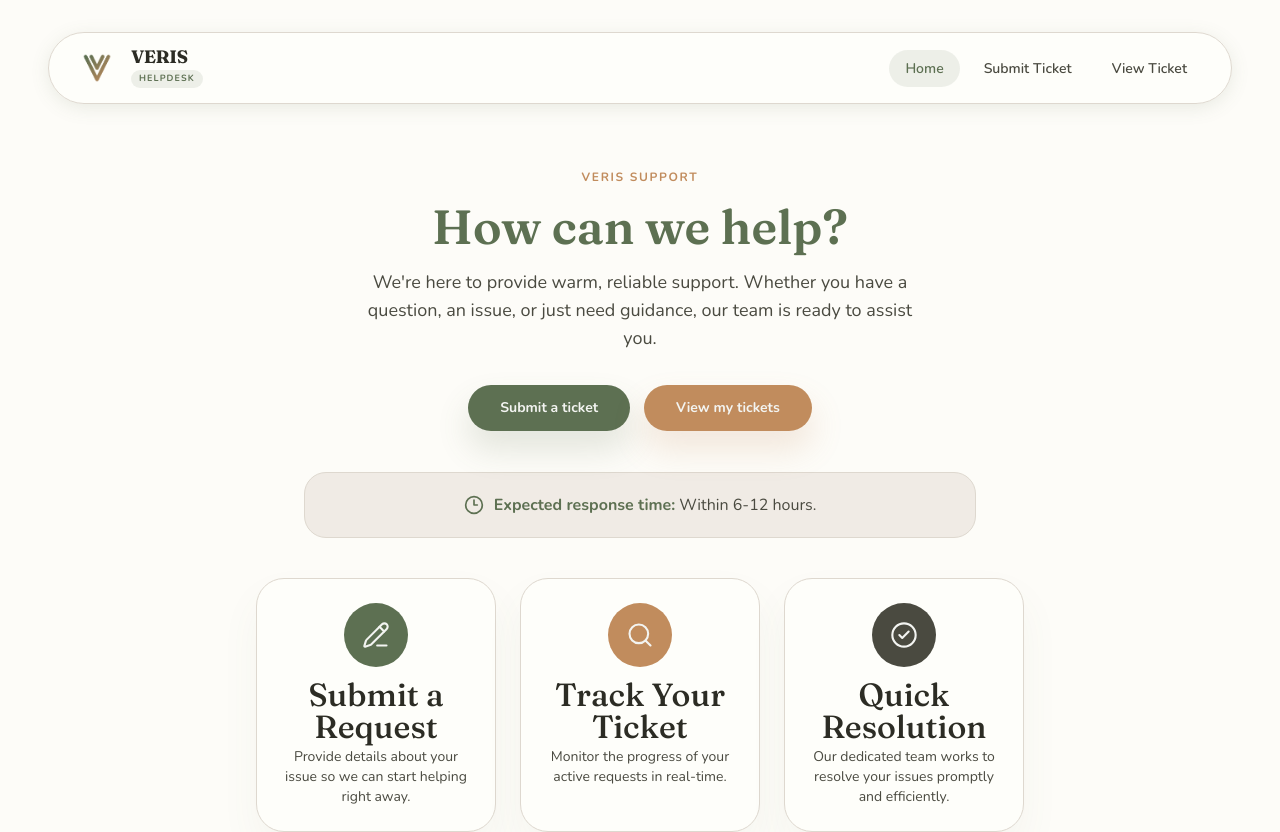
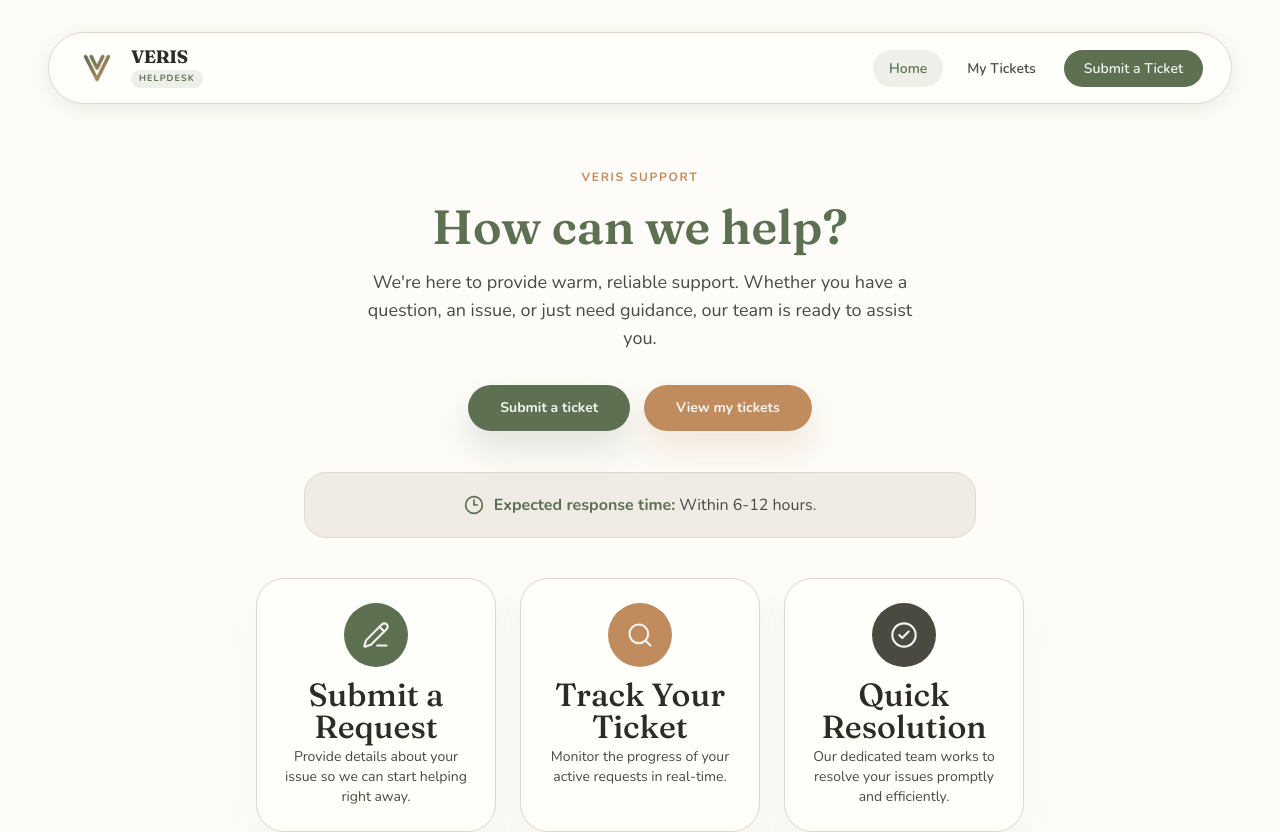
Before and after one commit to Atlas-VSU/veris-helpdesk, a Next.js app: page / in a window 1280 px wide. Shown: the top 832 px of the page. Built offline with nearby package versions, Linux system fonts and the light colour scheme.

Commit message:
[change] View Tickets -> My Tickets, Submit TIcket -> Submit a ticket

```diff
--- a/features/shared/components/DesktopNavigation.tsx
+++ b/features/shared/components/DesktopNavigation.tsx
@@ -47,10 +47,14 @@ export default function DesktopNavigation() {
                 href={item.href}
                 aria-current={current ? "page" : undefined}
                 className={cn(
-                  "relative rounded-full px-2 py-2 whitespace-nowrap font-sans text-xs transition-all duration-normal md:px-3 lg:px-4 lg:text-sm",
-                  current
-                    ? "bg-[var(--palette-moss)]/10 font-semibold text-[var(--palette-moss)]"
-                    : "text-[var(--palette-dark-olive)] hover:bg-[var(--palette-sand)] hover:text-[var(--palette-moss)]",
+                  "relative rounded-full py-2 whitespace-nowrap font-sans text-xs transition-all duration-normal lg:text-sm",
+                  item.primary
+                    ? "ml-1 bg-primary px-4 text-primary-foreground hover:bg-[var(--palette-dark-olive)] lg:px-5"
+                    : "px-2 md:px-3 lg:px-4",
+                  !item.primary &&
+                    (current
+                      ? "bg-primary/10 font-semibold text-primary"
+                      : "text-[var(--palette-dark-olive)] hover:bg-[var(--palette-sand)] hover:text-primary"),
                 )}
               >
                 {item.label}
--- a/features/shared/components/MobileDrawer.tsx
+++ b/features/shared/components/MobileDrawer.tsx
@@ -59,12 +59,14 @@ export default function MobileDrawer() {
                         onClick={() => setIsOpen(false)}
                         className={cn(
                           "group relative flex items-center gap-3.5 overflow-hidden rounded-xl px-4 py-3 text-sm font-medium transition-all active:scale-98",
-                          current
-                            ? "bg-[var(--palette-moss)]/10 font-semibold text-[var(--palette-moss)]"
-                            : "text-[var(--palette-charcoal-olive)] hover:bg-[var(--palette-sand)]",
+                          item.primary
+                            ? "mt-1 bg-primary text-primary-foreground hover:bg-[var(--palette-dark-olive)]"
+                            : current
+                              ? "bg-primary/10 font-semibold text-primary"
+                              : "text-[var(--palette-charcoal-olive)] hover:bg-[var(--palette-sand)]",
                         )}
                       >
-                        {current && (
+                        {current && !item.primary && (
                           <span
                             aria-hidden="true"
                             className="absolute left-0 top-1/4 bottom-1/4 w-1 bg-primary rounded-r-full"
@@ -75,9 +77,8 @@ export default function MobileDrawer() {
                           aria-hidden="true"
                           className={cn(
                             "h-4 w-4 transition-colors",
-                            current
-                              ? "text-[var(--palette-moss)]"
-                              : "text-[var(--palette-dark-olive)] group-hover:text-[var(--palette-moss)]",
+                            !current && !item.primary &&
+                              "text-[var(--palette-dark-olive)] group-hover:text-primary",
                           )}
                         />
                         {item.label}
--- a/features/shared/navigationItems.ts
+++ b/features/shared/navigationItems.ts
@@ -10,16 +10,17 @@ export const navigationItems: NavigationItem[] = [
     isCurrent: (pathname) => pathname === "/",
   },
   {
-    href: "/submit-ticket",
-    label: "Submit Ticket",
-    icon: TicketPlus,
-    isCurrent: (pathname) => pathname === "/submit-ticket",
-  },
-  {
     href: "/verify",
-    label: "View Ticket",
+    label: "My Tickets",
     icon: Tickets,
     isCurrent: (pathname) =>
       pathname === "/verify" || pathname.startsWith("/tickets"),
   },
+  {
+    href: "/submit-ticket",
+    label: "Submit a Ticket",
+    icon: TicketPlus,
+    primary: true,
+    isCurrent: (pathname) => pathname === "/submit-ticket",
+  },
 ];
--- a/features/shared/types.ts
+++ b/features/shared/types.ts
@@ -5,5 +5,6 @@ export type NavigationItem = {
   href: string;
   label: string;
   icon: LucideIcon;
+  primary?: boolean;
   isCurrent: (pathname: string) => boolean;
 };
```
